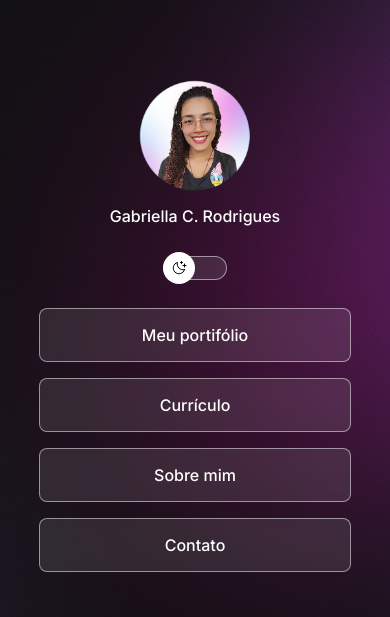
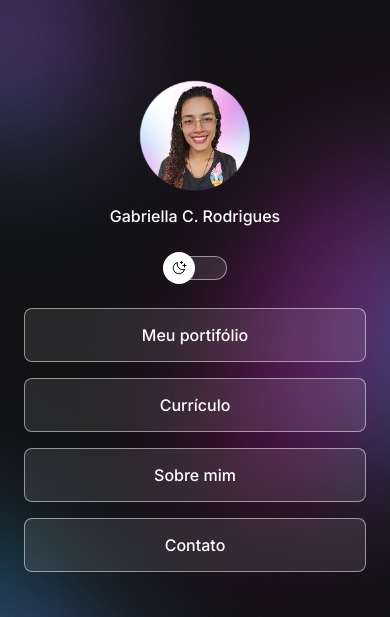
Before and after one commit to devgaab/proj-devlinks, a plain HTML site: page index.html in a window 390 px wide. Shown: the top 617 px of the page. Drawn offline with nearby package versions, Linux system fonts and the light colour scheme.

Commit message:
add media queries

```diff
--- a/index.html
+++ b/index.html
@@ -12,6 +12,7 @@
 
     <link rel="icon" type="imagem.png" href="./src/image/logo-rocketseat.png">
     <link rel="stylesheet" href="./src/css/style.css">
+    <link rel="stylesheet" href="./src/css/responsivo.css">
 </head>
 
 <body>
--- /dev/null
+++ b/src/css/responsivo.css
@@ -0,0 +1,9 @@
+@media (max-width: 700px) {
+    :root {
+        --bg-url: url(../image/bg-mobile.jpg);
+    }
+
+    .light {
+        --bg-url: url(../image/bg-mobile-light.jpg);
+    }
+}
--- a/src/css/style.css
+++ b/src/css/style.css
@@ -34,7 +34,8 @@ body {
 }
 
 #container {
-    width: 360px;
+    width: 100%;
+    max-width: 500px;
     margin: 56px auto 0;
     padding: 0 24px;
 }
```
